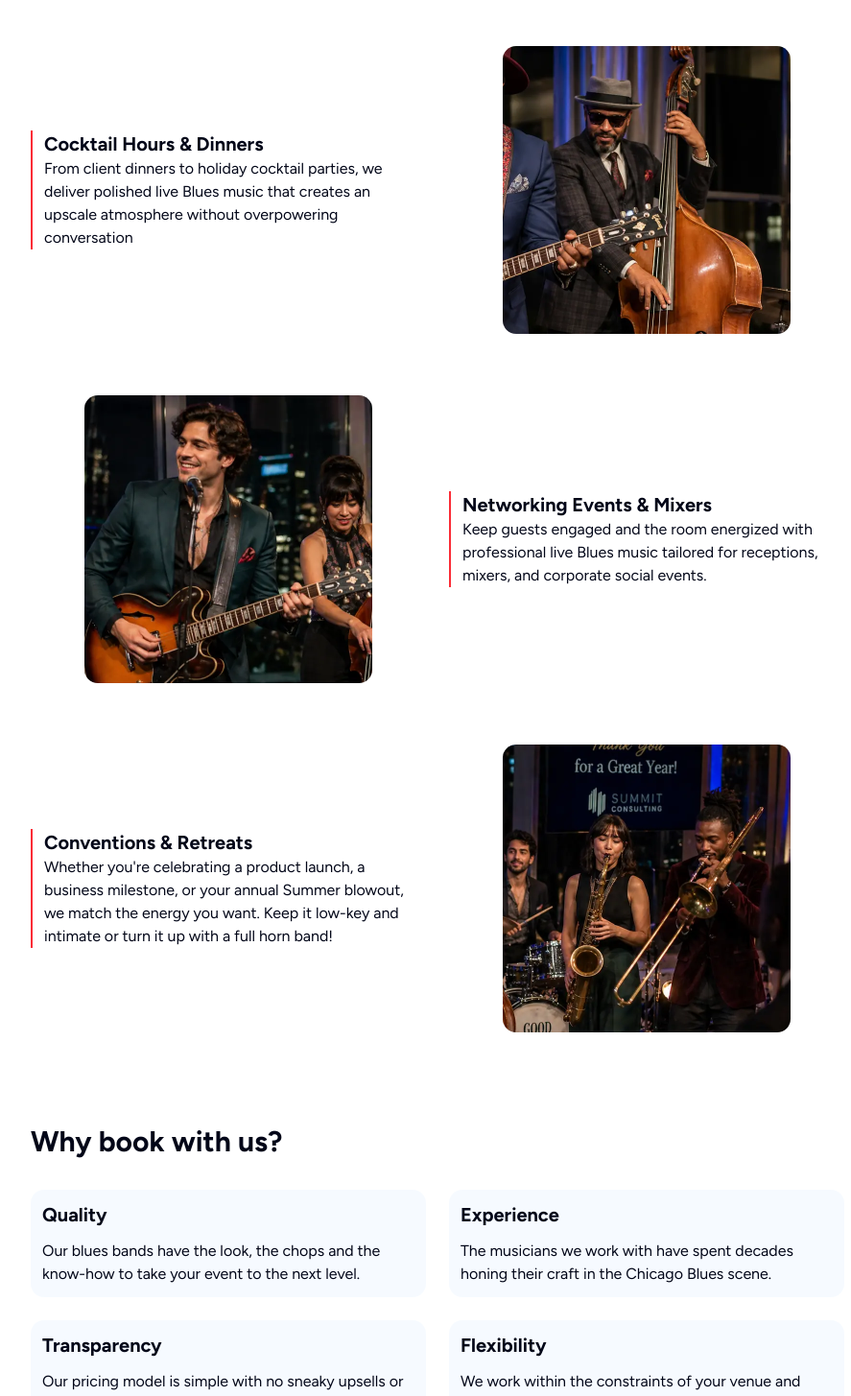
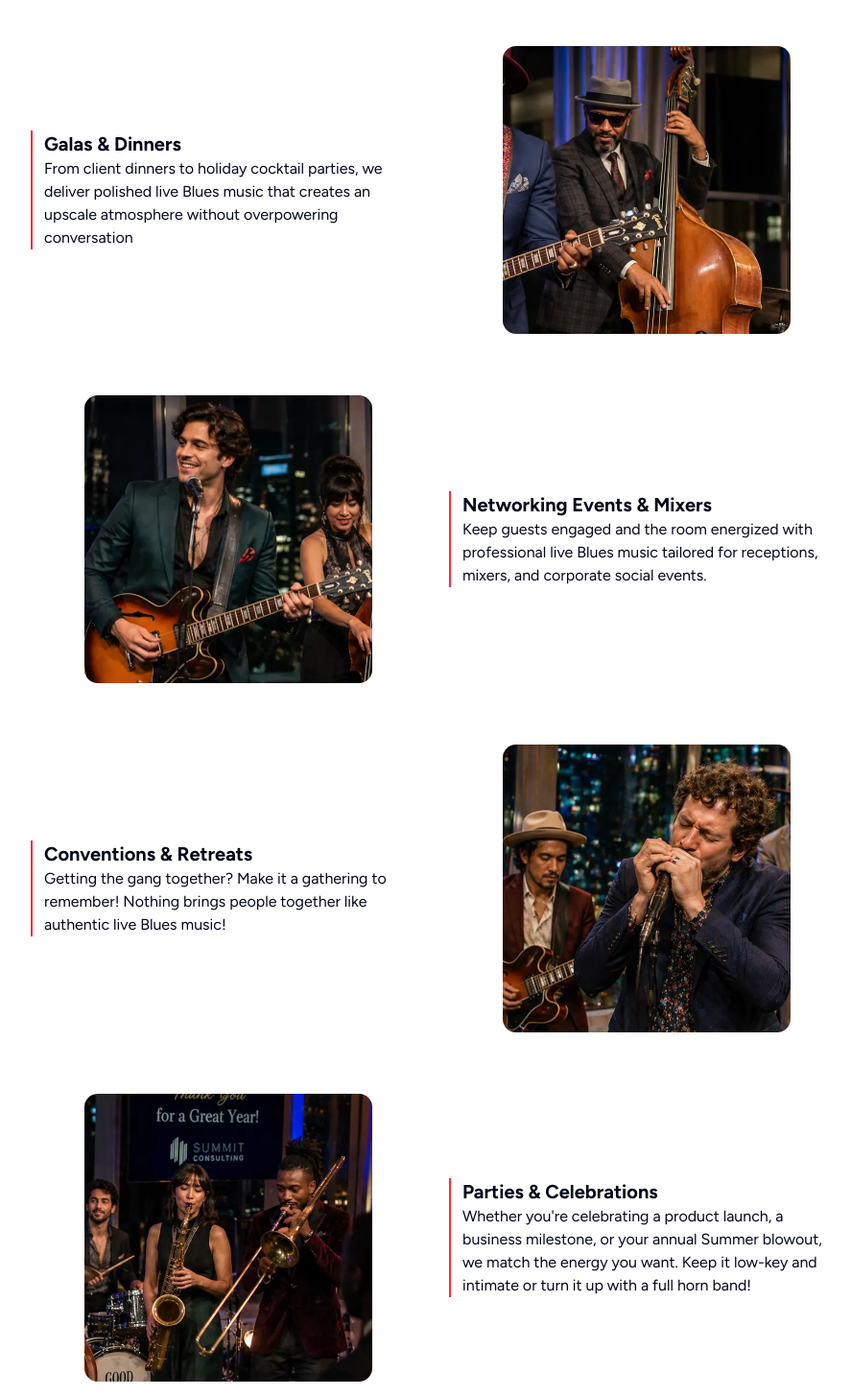
Before and after one commit to murthajosh/chicago-blues, a Next.js app: page / in a window 1280 px wide. Shown: the part 880-2335 px from the top of the page at 96% size, without its empty margins (184-1071 px from the left). Built offline with nearby package versions, Linux system fonts and the light colour scheme; no server answers.

Commit message:
new about row and pic of harmonica

```diff
--- a/src/components/homepage/about/AboutSection.component.tsx
+++ b/src/components/homepage/about/AboutSection.component.tsx
@@ -12,7 +12,7 @@ interface AboutRow {
 }
 
 const aboutRows: AboutRow[] = [  {
-    heading: 'Cocktail Hours & Dinners',
+    heading: 'Galas & Dinners',
     body: "From client dinners to holiday cocktail parties, we deliver polished live Blues music that creates an upscale atmosphere without overpowering conversation",
     imgUrl: '/assets/img/bassist.webp',
   },
@@ -23,6 +23,11 @@ const aboutRows: AboutRow[] = [  {
   },
   {
     heading: 'Conventions & Retreats',
+    body: "Getting the gang together? Make it a gathering to remember! Nothing brings people together like authentic live Blues music!",
+    imgUrl: '/assets/img/harmonica.webp',
+  },
+  {
+    heading: 'Parties & Celebrations',
     body: "Whether you're celebrating a product launch, a business milestone, or your annual Summer blowout, we match the energy you want. Keep it low-key and intimate or turn it up with a full horn band!",
     imgUrl: '/assets/img/horns.webp',
   }
```
Also changed, not shown: public/assets/img/harmonica.webp (added).
